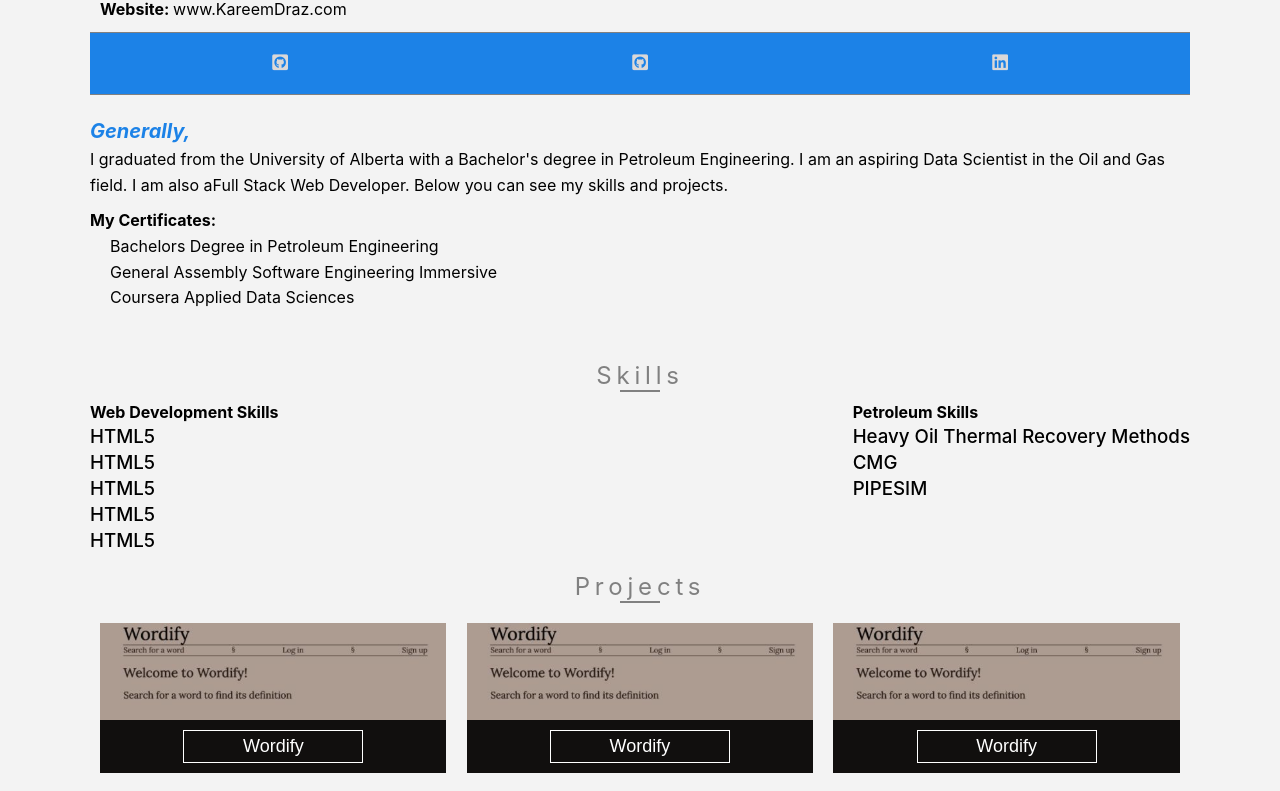
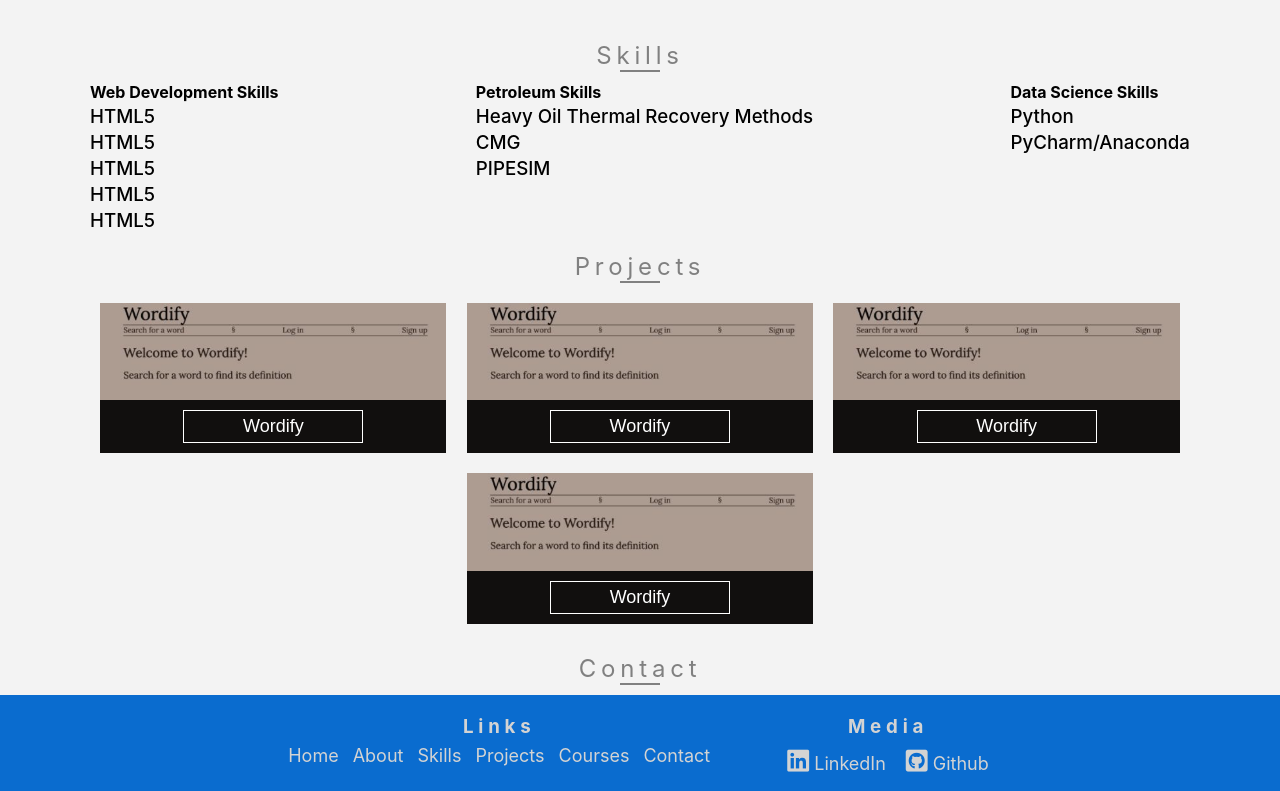
Before and after one commit to KareemD123/my-react-portfolio, a React (Create React App) app: page / in a window 1280 px wide. Shown: the part 1517-2308 px from the top of the page. Built offline with nearby package versions, Linux system fonts and the light colour scheme.

Commit message:
worked on contacts section

```diff
--- a/src/App.css
+++ b/src/App.css
@@ -359,7 +359,7 @@ a {
 
 /*responsive */
 
-@media screen and (min-weidth: 664px){
+@media screen and (min-width: 664px){
   .about-center{
     display:flex;
     justify-content:center;
@@ -547,3 +547,120 @@ a {
 
   }
 }
+
+/* contact */
+
+.contact{
+  background: rgb(10,108,207);
+  padding: 20px 10px;
+}
+
+.contact-center h3{
+  color: lightgray;
+  letter-spacing: 0.3rem;
+  text-align: center;
+}
+
+.contact-links li a{
+  display: inline-block;
+  font-size: 18px;
+  margin: 5px;
+  padding: 2px;
+  color: lightgray;
+  text-transform: capitalize;
+
+}
+
+.contact-links li a:hover{
+  color:rgb(247,245,245);
+  text-decoration: underline;
+
+}
+
+.contact-links .links-items{
+  display:block;
+  justify-content: center;
+  margin: 0 auto;
+  text-align: center;
+}
+
+
+.contact-links{
+  margin-bottom: 20px;
+  display: flex;
+  flex-direction: column;
+
+}
+
+.contact-media li a{
+  display: inline-block;
+  font-size: 18px;
+  margin: 5px;
+  padding: 5px;
+  color: lightgray;
+  text-transform: capitalize;
+
+}
+
+.contact-media li a:hover{
+  color: rgb(247,245,245);
+
+}
+
+.contact-media .media-items{
+  display: flex;
+  justify-content: center;
+}
+
+/* responsive */
+
+@media screen and (min-width:450px){
+
+  .contact-links li a{
+    display: inline-block;
+    font-size: 18px;
+    color: lightgray;
+    text-transform: capitalize;
+    text-align: left;
+
+  }
+
+  .contact-links .links-items{
+    display:flex;
+    justify-content: center;
+    margin: 0 auto;
+  }
+}
+
+@media screen and (min-width:664px){
+
+  .media-items .fab{
+    font-size: 25px;
+  }
+}
+
+@media screen and (min-width:964px){
+
+  .contact-center{
+    display:flex;
+    justify-content: center;
+    width:100%;
+  }
+
+  .contact-links, .contact-media{
+    margin: 0 30px;
+  }
+}
+
+.created{
+  background: rgb(10,108,207);
+  box-shadow: 0 0 4px 1px lightgray;
+}
+
+.created p{
+  text-align: center;
+  padding: 10px;
+  color: lightgray;
+  font-style: italic;
+  font-size: 19px;
+}
--- a/src/App.js
+++ b/src/App.js
@@ -25,7 +25,7 @@ function App() {
                 <Route exact path ="/" component = {About} />
                 <Route exact path ="/" component = {Skills} />
                 <Route exact path ="/" component = {Projects} />
-                {/*<Route exact path ="/" component = {Contact} /> */}
+                <Route exact path ="/" component = {Contact} />
 
 
           </div>
--- a/src/Context/Context.js
+++ b/src/Context/Context.js
@@ -5,6 +5,7 @@ import {devSkills} from './Data';
 import {petroleumSkills} from './Data';
 import {projects} from './Data';
 import {courses} from './Data';
+import {datascienceSkills} from'./Data';
 
 
 
@@ -19,6 +20,7 @@ class ProductProvider extends Component {
         links:Links,
         // headerShow:false,
         devSkills:devSkills,
+        datascienceSkills:datascienceSkills,
         petroleumSkills:petroleumSkills,
         projects:projects,
         courses:courses,
--- a/src/Context/Data.js
+++ b/src/Context/Data.js
@@ -98,6 +98,21 @@ export const petroleumSkills=[
   },
 ]
 
+export const datascienceSkills=[
+  {
+    id:1,
+    title: "Python",
+    percent: 'one hundred',
+    number:'100%'
+  },
+  {
+    id:2,
+    title: "PyCharm/Anaconda",
+    percent: 'one hundred',
+    number:'100%'
+  },
+]
+
 
 export const projects=[
   {
--- a/src/components/About.js
+++ b/src/components/About.js
@@ -41,11 +41,11 @@ export default function About() {
                     <p><span>Website: </span>www.KareemDraz.com</p>
                   </div>
                   <div className="about-media">
-                    <a href="www.google.ca" target="_blank" rel="noopener noreeferrer"><i className="fab fa-github-square"></i></a>
+                    <a href="www.google.ca" target="_blank" rel="noopener noreferrer"><i className="fab fa-github-square"></i></a>
 
-                    <a href="www.google.ca" target="_blank" rel="noopener noreeferrer"><i className="fab fa-github-square"></i></a>
+                    <a href="www.google.ca" target="_blank" rel="noopener noreferrer"><i className="fab fa-github-square"></i></a>
 
-                    <a href="www.google.ca" target="_blank" rel="noopener noreeferrer"><i className="fab fa-linkedin"></i></a>
+                    <a href="www.google.ca" target="_blank" rel="noopener noreferrer"><i className="fab fa-linkedin"></i></a>
                   </div>
 
                 </div>
--- a/src/components/Contact.js
+++ b/src/components/Contact.js
@@ -1,9 +1,43 @@
-import React from 'react'
+import React from 'react';
+import Title from './Title';
+import {ProductConsumer} from '../Context/Context';
+import {Link} from 'react-router-dom';
 
 export default function Contact() {
   return (
-    <div>
-      Hello from contact
-    </div>
+    <ProductConsumer>
+      {value=>{
+        return(
+          <React.Fragment>
+            <Title title="Contact" color="gray" />
+            <div className="contact">
+              <div className="container">
+                <div className="contact-center">
+                  <div className="contact-links">
+                    <h3>Links</h3>
+                    <div className="links-items">
+                      {value.links.map(item=>{
+                        return(
+                          <li key={item.id}>
+                            <Link to="/">{item.link}</Link>
+                          </li>
+                        )
+                      })}
+                    </div>
+                  </div>
+                  <div className="contact-media">
+                    <h3>Media</h3>
+                    <div className="media-items">
+                      <li><a href="www.google.ca" target="_blank" rel="noopener noreferrer"><i className="fab fa-linkedin"></i> LinkedIn</a></li>
+                      <li><a href="www.google.ca" target="_blank" rel="noopener noreferrer"><i className="fab fa-github-square"></i> Github</a></li>
+                    </div>
+                  </div>
+                </div>
+              </div>
+            </div>
+          </React.Fragment>
+        )
+      }}
+    </ProductConsumer>
   )
 }
--- a/src/components/Skills.js
+++ b/src/components/Skills.js
@@ -33,6 +33,17 @@ export default function Skills() {
                 })}
                 </div>
 
+                <div className="skills-datascience">
+                <h4>Data Science Skills</h4>
+                {value.datascienceSkills.map(skills=>{
+                  return(
+                    <li>
+                      <h3>{skills.title}</h3>
+                    </li>
+                  )
+                })}
+                </div>
+
 
               </div>
             </div>
```
Also changed, not shown: 1 other file (tests, documents, lock files or other folders).
